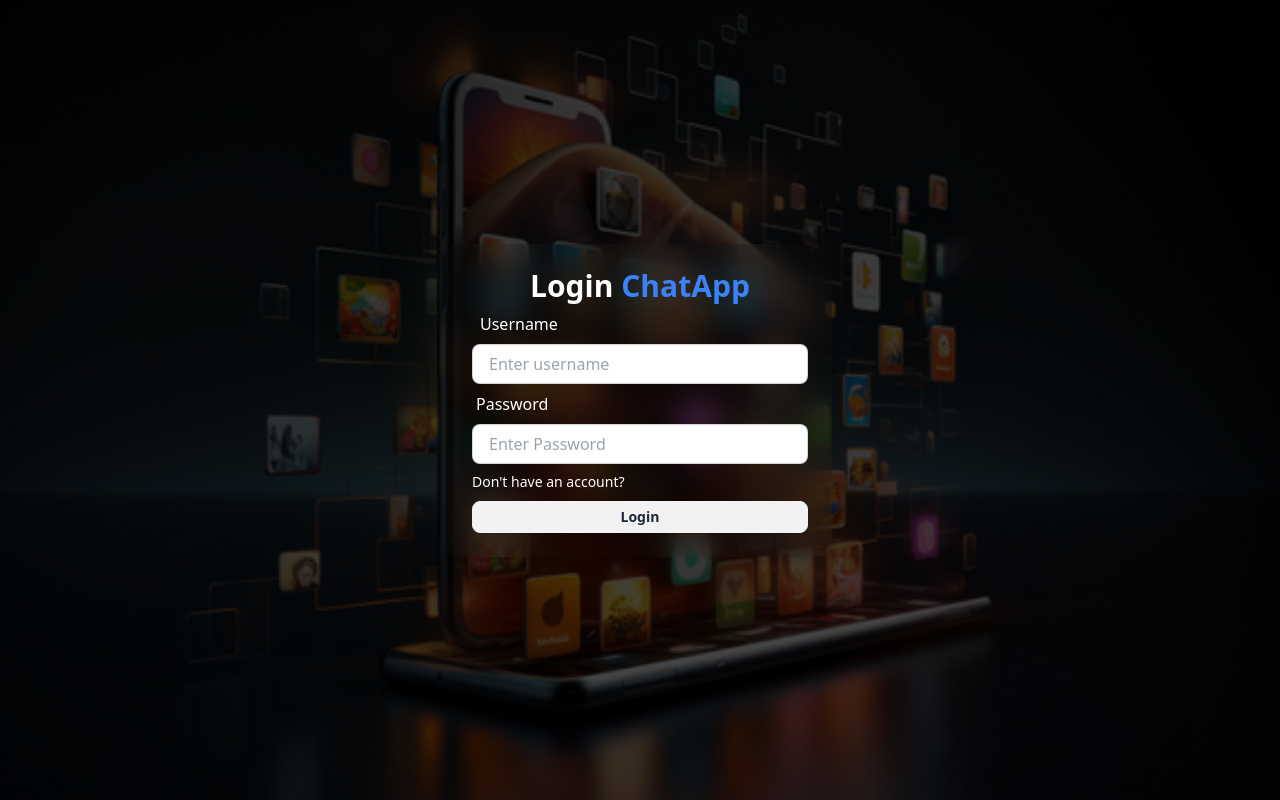
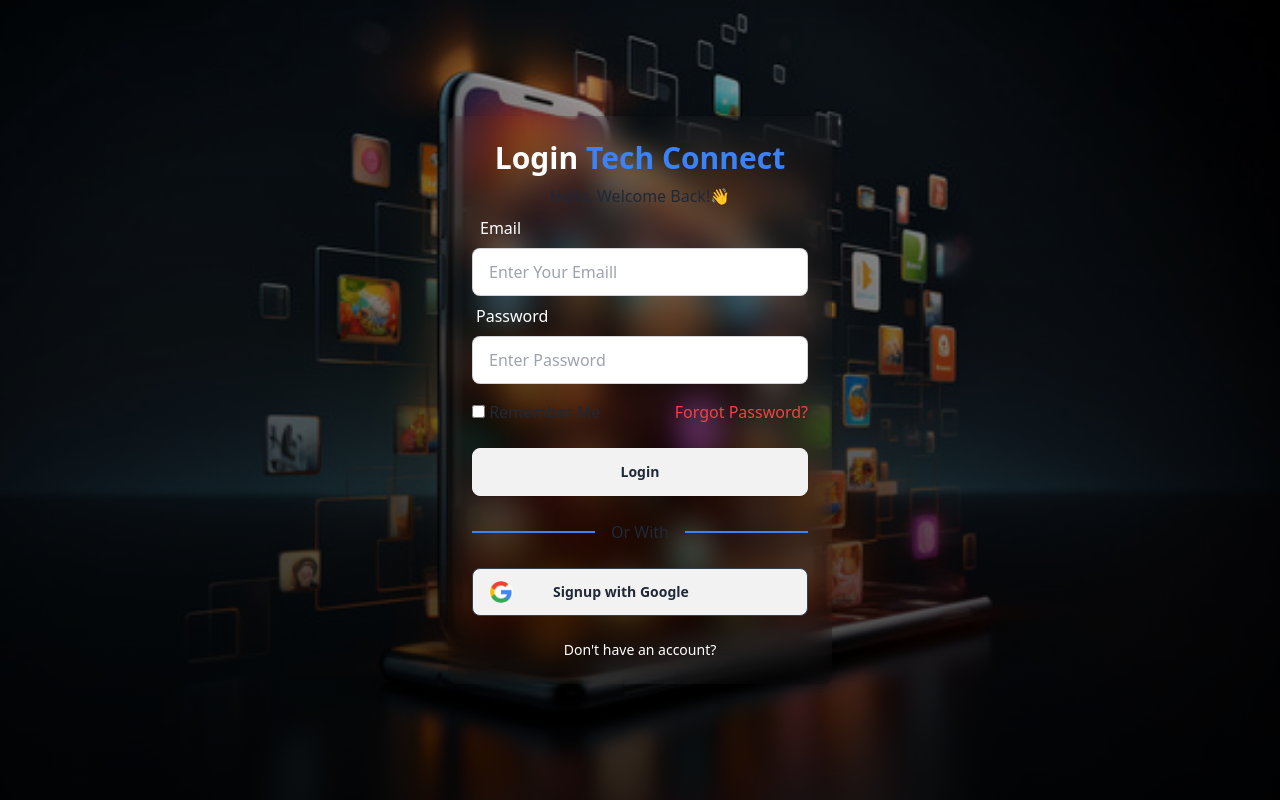
Before and after one commit to samueltuoyo15/Tech-Connect-Fronted, a React (Vite) app: page /login in a window 1280 px wide. Built offline with nearby package versions, Linux system fonts and the light colour scheme.

Commit message:
ui updated

```diff
--- a/src/index.css
+++ b/src/index.css
@@ -4,7 +4,7 @@
 
 
 body {
-    background-image: linear-gradient(rgba(0, 0, 0, 0.784), rgba(0, 0, 0, 0.713)),url("/bg.jpg");
+    background-image: linear-gradient(rgba(0, 0, 0, 0.34), rgba(0, 0, 0, 0.789)),url("/bg.jpg");
     background-size: cover;
 	background-repeat: no-repeat;
 	background-position: center;
--- a/src/pages/Login.tsx
+++ b/src/pages/Login.tsx
@@ -1,20 +1,29 @@
 import { Link } from "react-router-dom";
+import google_logo from "../../public/g_logo.png"
 
 const Login = () => {
 	return (
 		<div className='flex flex-col items-center justify-center min-w-96 mx-auto'>
 			<div className='w-full p-6 rounded-lg shadow-md bg-gray-400 bg-clip-padding backdrop-filter backdrop-blur-lg bg-opacity-0'>
-				<h1 className='text-3xl font-semibold text-center text-white'>
+				<h1 className='text-3xl mb-2 font-semibold text-center text-white'>
 					Login
-					<span className='text-blue-500'> ChatApp</span>
+					<span className='text-blue-500'> Tech Connect</span>
 				</h1>
+				<p className="text-center">Hello, Welcome Back!👋</p>
 
 				<form>
-					<div>
+					{/* <div>
 						<label className='label p-2 '>
 							<span className='text-base label-text'>Username</span>
 						</label>
-						<input type='text' placeholder='Enter username' className='w-full input input-bordered h-10' />
+						<input type='text' placeholder='Enter username' className='w-full input input-bordered h-12' />
+					</div> */}
+
+					<div>
+						<label className='label p-2 '>
+							<span className='text-base label-text'>Email</span>
+						</label>
+						<input type='text' placeholder='Enter Your Emaill' className='w-full input input-bordered h-12' />
 					</div>
 
 					<div>
@@ -24,19 +33,41 @@
 						<input
 							type='password'
 							placeholder='Enter Password'
-							className='w-full input input-bordered h-10'
+							className='w-full input input-bordered h-12'
 						/>
 					</div>
+
+					<div className="flex justify-between mt-4">
+						<div className="">
+						<input type="checkbox" name="" id="" />
+						<span>  Remember Me</span>
+						</div>
+
+						<p className="text-red-500">Forgot Password?</p>
+					</div>
+
+					<div>
+						<button className='btn btn-block btn-md mt-6'>Login</button>
+					</div>
+
+					<div className="flex justify-center my-6 items-center whitespace-nowrap">
+					<hr className="w-[50%] border border-blue-500 mr-50" />
+				    	<p className="mx-4">Or With</p>
+					 <hr  className="w-[50%] border border-blue-500"/>
+					</div>
+
+					<div>
+						<button className=' flex justify-start gap-10 btn btn-block btn-md mb-6 border border-slate-700 '>
+							 <img className="w-6 rounded-full" src={google_logo} alt="" />
+							  Signup with Google</button>
+					</div>
+
 					<Link
 						to='/signup'
-						className='text-sm  hover:underline text-white hover:text-blue-600 mt-2 inline-block'
+						className='flex justify-center text-sm  hover:underline text-white hover:text-blue-600 mt-2 text-center'
 					>
 						{"Don't"} have an account?
 					</Link>
-
-					<div>
-						<button className='btn btn-block btn-sm mt-2'>Login</button>
-					</div>
 				</form>
 			</div>
 		</div>
--- a/src/pages/SignUp.tsx
+++ b/src/pages/SignUp.tsx
@@ -1,6 +1,7 @@
 import { Link } from "react-router-dom";
 // import GenderCheckbox from "../components/GenderCheckbox";
-import GenderCheckbox from "../components/GenderCheckbox";
+// import GenderCheckbox from "../components/GenderCheckbox";
+import gogle_logo from '../../public/g_logo.png'
 
 const SignUp = () => {
 	return (
@@ -9,20 +10,32 @@
 				<h1 className='text-3xl font-semibold text-center text-gray-300'>
 					Sign Up <span className='text-blue-500'> Tech Connect</span>
 				</h1>
+				<p className="text-sm mt-2 text-center mb-2"> Connect with your friends today 👋!</p>
 
 				<form>
-					<div>
+					{/* <div>
 						<label className='label p-2'>
 							<span className='text-base label-text'>Full Name</span>
 						</label>
 						<input type='text' placeholder='John Doe' className='w-full input input-bordered  h-10' />
-					</div>
+					</div> */}
 
 					<div>
 						<label className='label p-2 '>
 							<span className='text-base label-text'>Username</span>
 						</label>
-						<input type='text' placeholder='johndoe' className='w-full input input-bordered h-10' />
+						<input type='text' placeholder='johndoe' className='w-full input input-bordered h-12' />
+					</div>
+
+					<div>
+						<label className='label'>
+							<span className='text-base label-text'>Email</span>
+						</label>
+						<input
+							type='password'
+							placeholder='Enter Your Email'
+							className='w-full input input-bordered h-12'
+						/>
 					</div>
 
 					<div>
@@ -32,33 +45,37 @@
 						<input
 							type='password'
 							placeholder='Enter Password'
-							className='w-full input input-bordered h-10'
+							className='w-full input input-bordered h-12'
 						/>
 					</div>
 
+					{/* <GenderCheckbox />  */}
+
 					<div>
-						<label className='label'>
-							<span className='text-base label-text'>Confirm Password</span>
-						</label>
-						<input
-							type='password'
-							placeholder='Confirm Password'
-							className='w-full input input-bordered h-10'
-						/>
+						<button className='btn btn-block btn-md mt-6 border border-slate-700'>Sign Up</button>
 					</div>
 
-					<GenderCheckbox />
+					<div className="flex justify-center my-6 items-center whitespace-nowrap">
+					<hr className="w-[50%] border border-blue-500 mr-50" />
+				    	<p className="mx-4">Or With</p>
+					 <hr  className="w-[50%] border border-blue-500"/>
+					</div>
+
+					<div>
+						<button className=' flex justify-start gap-10 btn btn-block btn-md  border border-slate-700 '>
+							 <img className="w-6 rounded-full" src={gogle_logo} alt="" />
+							  Signup with Google</button>
+					</div>
+
+
 
 					<Link
 						to={"/login"}
-						className='text-sm hover:underline hover:text-blue-600 mt-2 inline-block text-white'
+						className='flex justify-center mt-6 text-sm hover:underline hover:text-blue-600   text-white'
 					>
 						Already have an account?
 					</Link>
 
-					<div>
-						<button className='btn btn-block btn-sm mt-2 border border-slate-700'>Sign Up</button>
-					</div>
 				</form>
 			</div>
 		</div>
```
Also changed, not shown: public/g_logo.jpg (added), public/g_logo.png (added).
